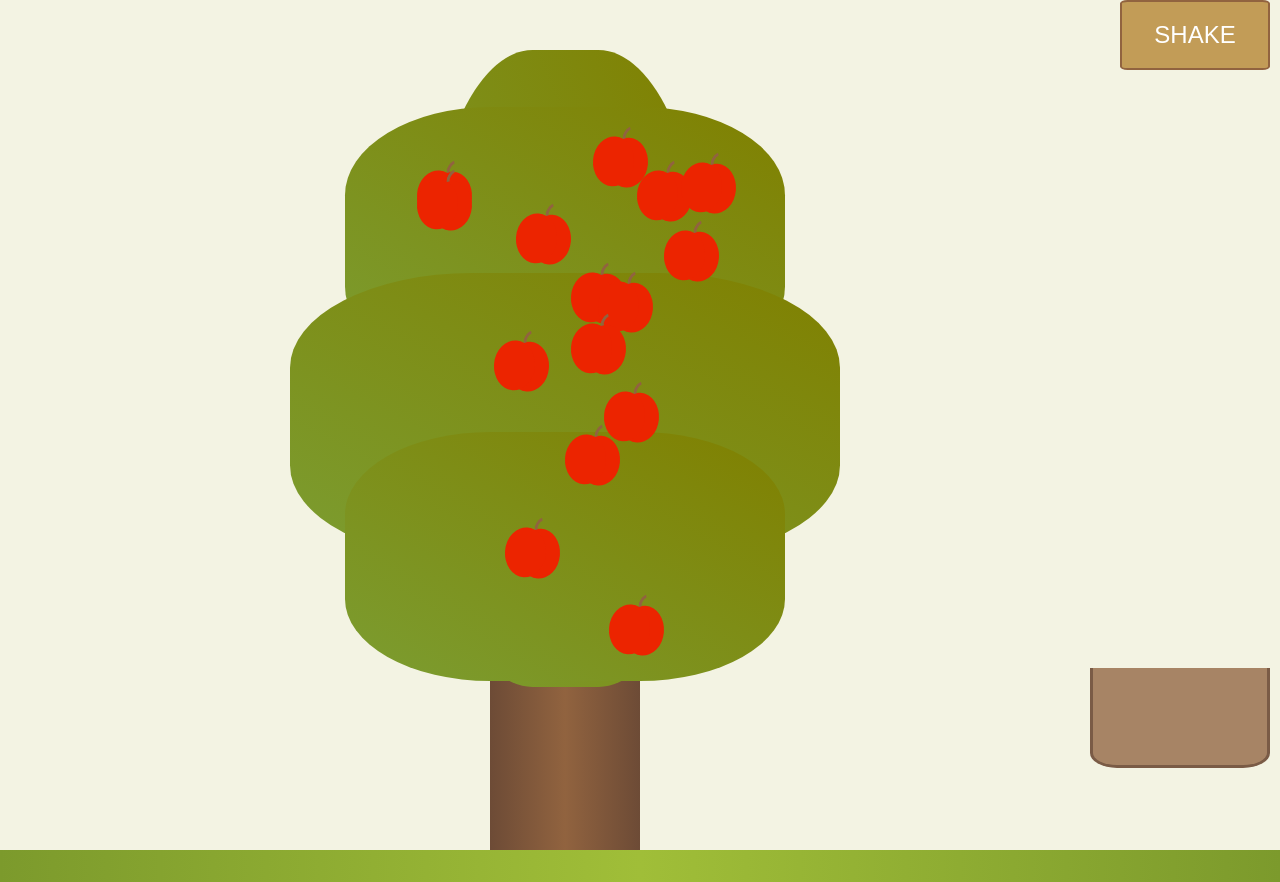
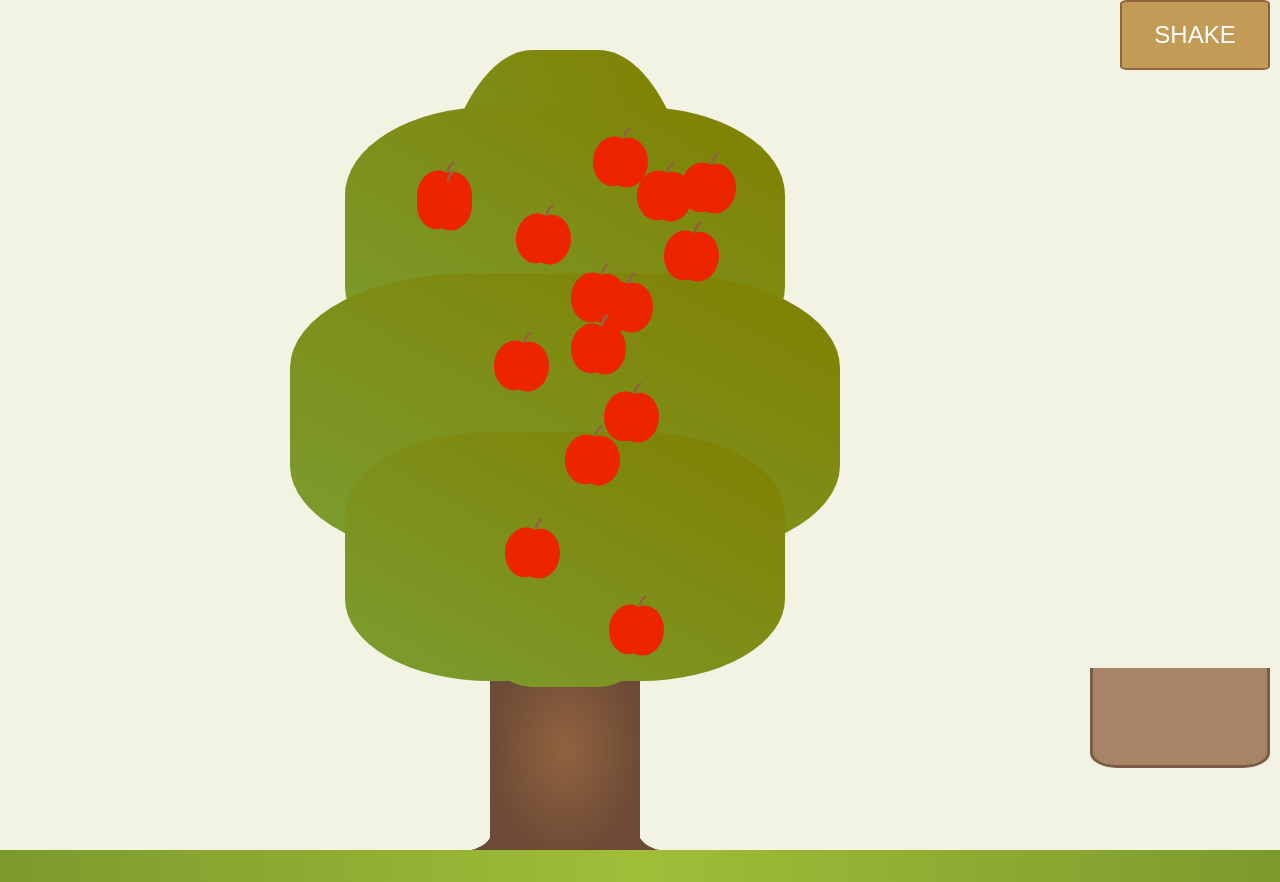
Before and after one commit to dogukanacet/shakingTree-react-redux, a React app: page / in a window 1280 px wide. Built offline with nearby package versions, Linux system fonts and the light colour scheme.

Commit message:
Tree styling improved.

```diff
--- a/src/components/Tree/Tree.module.scss
+++ b/src/components/Tree/Tree.module.scss
@@ -18,11 +18,35 @@
 }
 
 .Trunk {
-  cursor: pointer;
+  position: relative;
+  z-index: -5;
   margin: auto;
-  background: linear-gradient(to right, $darkbrown, $brown, $darkbrown);
+  background: radial-gradient(closest-side, $brown, $darkbrown);
   height: 25%;
   width: 150px;
+}
+
+.Trunk::before,
+.Trunk::after {
+  content: "";
+  display: block;
+  z-index: -50;
+  height: 98px;
+  width: 120px;
+  position: absolute;
+  border: solid 15px;
+  border-color: transparent #6d4b36 transparent transparent;
+  box-sizing: border-box;
+  border-radius: 50%;
+  bottom: -8px;
+  right: 128px;
+  transform: rotate(30deg);
+}
+
+.Trunk::after {
+  transform: scaleX(-1) rotate(30deg);
+  left: 128px;
+  right: unset;
 }
 
 .Apples {
```
